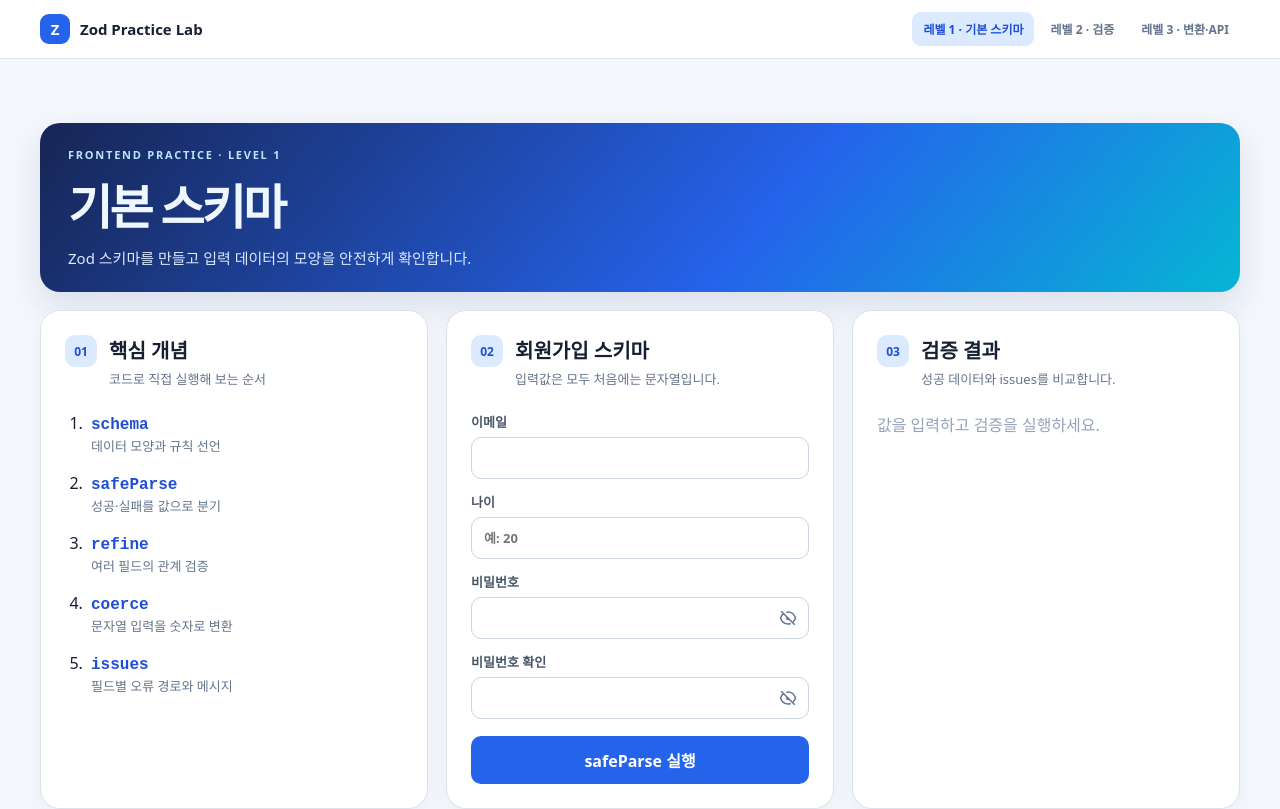
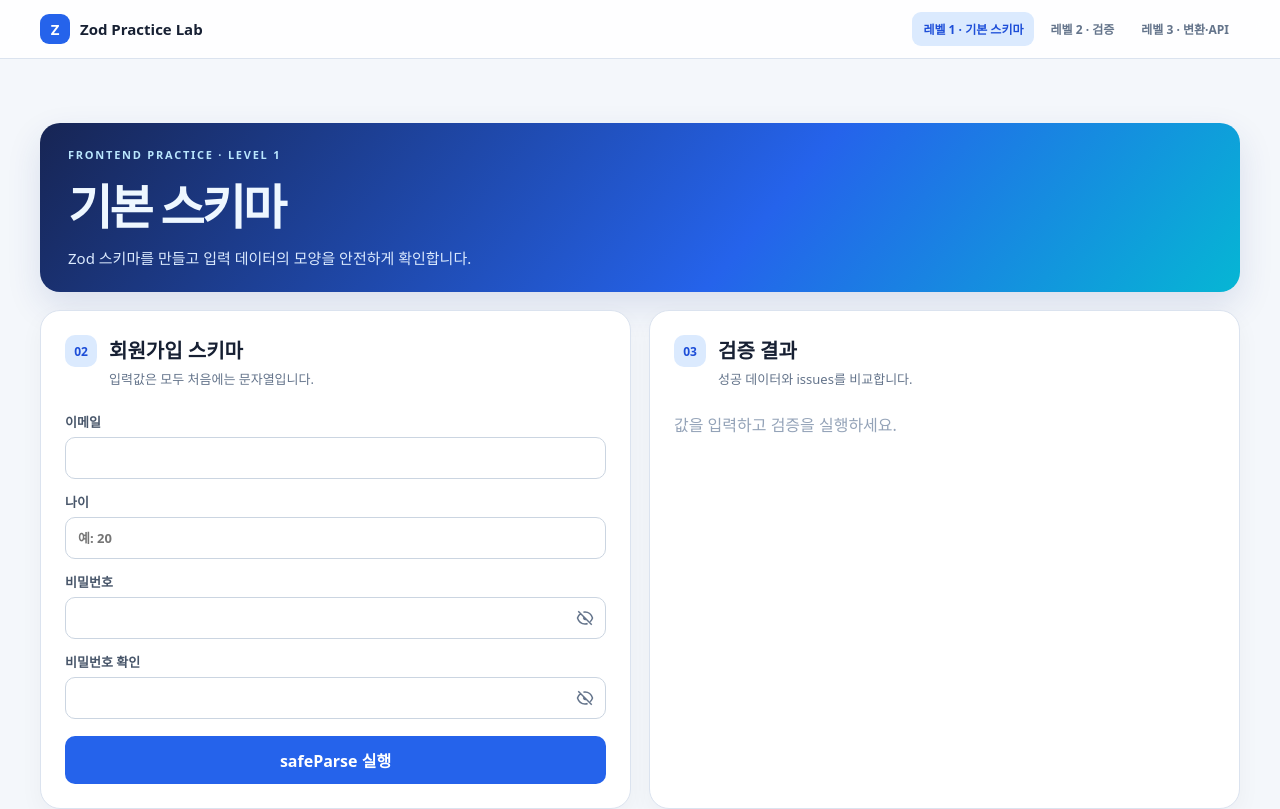
Before and after one commit to dota-pilot1/sample-pkt-project, a Next.js app in the folder prac-front/prac-zod/: page /level-1 in a window 1280 px wide. Shown: the top 809 px of the page. Built offline with nearby package versions, Linux system fonts and the light colour scheme.

Commit message:
refactor(zod): simplify level 1 practice screen

```diff
--- a/prac-front/prac-zod/src/app/globals.css
+++ b/prac-front/prac-zod/src/app/globals.css
@@ -14,6 +14,7 @@ h1 { margin: 0; font-size: clamp(30px, 5vw, 48px); letter-spacing: -.06em; }
 .level-placeholder .eyebrow { margin: 0; color: #2563eb; } .level-placeholder h1 { margin: 0; font-size: clamp(36px, 6vw, 60px); } .level-placeholder p { max-width: 520px; margin: 0; color: #64748b; } .level-placeholder span { margin-top: 10px; border-radius: 999px; padding: 8px 14px; color: #1d4ed8; background: #dbeafe; font-size: 12px; font-weight: 900; }
 .lesson-grid { display: grid; grid-template-columns: repeat(3, 1fr); gap: 18px; margin-top: 18px; } .lesson-tile { padding: 24px; border: 1px solid #dbe3ef; border-radius: 20px; background: #fff; box-shadow: 0 8px 24px #1720330a; } .tile-number { display: grid; place-items: center; width: 32px; height: 32px; margin-bottom: 20px; border-radius: 10px; color: #1d4ed8; background: #dbeafe; font-size: 12px; font-weight: 900; } .lesson-tile h2 { font-size: 20px; } .lesson-tile > p { min-height: 42px; color: #64748b; font-size: 13px; line-height: 1.6; } .lesson-tile pre { min-height: 160px; margin: 20px 0; white-space: pre-wrap; } .lesson-tile > span { display: inline-block; border-radius: 999px; padding: 7px 10px; color: #64748b; background: #f1f5f9; font-size: 11px; font-weight: 900; }
 .grid { display: grid; grid-template-columns: repeat(3, 1fr); gap: 18px; margin-top: 18px; }
+.practice-grid { display: grid; grid-template-columns: minmax(0, 1fr) minmax(0, 1fr); gap: 18px; margin-top: 18px; }
 .card { min-height: 360px; padding: 24px; border: 1px solid #dbe3ef; border-radius: 20px; background: #fff; box-shadow: 0 8px 24px #1720330a; }
 .card-title { display: flex; gap: 12px; align-items: flex-start; margin-bottom: 24px; }
 .card-title > span { display: grid; place-items: center; width: 32px; height: 32px; border-radius: 10px; color: #1d4ed8; background: #dbeafe; font-size: 12px; font-weight: 900; }
@@ -26,4 +27,4 @@ button { margin-top: 4px; border: 0; border-radius: 10px; padding: 12px; color:
 footer { margin-top: 18px; padding: 17px 20px; border-radius: 14px; color: #475569; background: #e0f2fe; font-size: 13px; } footer span { margin-right: 10px; color: #0369a1; font-weight: 900; }
 .topic-nav { display: flex; align-items: center; gap: 8px; margin-top: 18px; padding: 12px; border: 1px solid #dbe3ef; border-radius: 14px; background: #fff; } .topic-nav span { margin-right: auto; color: #64748b; font-size: 12px; font-weight: 900; } .topic-nav a { border-radius: 8px; padding: 8px 10px; color: #1d4ed8; background: #eff6ff; font-size: 12px; font-weight: 800; text-decoration: none; } .topic-nav a:hover { background: #dbeafe; }
 .lesson-card { max-width: 820px; margin: 18px auto 0; padding: 32px; border: 1px solid #dbe3ef; border-radius: 20px; background: #fff; box-shadow: 0 8px 24px #1720330a; } .lesson-label { margin: 0 0 8px; color: #2563eb; font-size: 11px; font-weight: 900; letter-spacing: .14em; } .lesson-card h2 { font-size: 28px; } .lesson-card > p:not(.lesson-label) { color: #64748b; } .lesson-card pre { margin: 24px 0; } .lesson-note { display: flex; gap: 12px; padding: 14px 16px; border-radius: 12px; background: #eff6ff; font-size: 13px; } .lesson-note b { color: #1d4ed8; white-space: nowrap; } .lesson-note span { color: #475569; }
-@media (max-width: 850px) { .header-inner { align-items: flex-start; flex-direction: column; gap: 10px; } .grid, .lesson-grid { grid-template-columns: 1fr; } .card { min-height: auto; } .shell { padding-top: 28px; } }
+@media (max-width: 850px) { .header-inner { align-items: flex-start; flex-direction: column; gap: 10px; } .grid, .practice-grid, .lesson-grid { grid-template-columns: 1fr; } .card { min-height: auto; } .shell { padding-top: 28px; } }
--- a/prac-front/prac-zod/src/app/level-1/page.tsx
+++ b/prac-front/prac-zod/src/app/level-1/page.tsx
@@ -101,45 +101,13 @@ export default function HomePage() {
 
   return (
     <main className="shell">
-      {/* 화면 구조: 개념 설명 → 입력 폼 → 검증 결과 순서로 학습한다. */}
+      {/* 화면 구조: 입력 폼 → 검증 결과 순서로 핵심 흐름만 확인한다. */}
       <header className="hero">
         <p className="eyebrow">FRONTEND PRACTICE · LEVEL 1</p>
         <h1>기본 스키마</h1>
         <p>Zod 스키마를 만들고 입력 데이터의 모양을 안전하게 확인합니다.</p>
       </header>
-      <section className="grid">
-        <article className="card">
-          <div className="card-title">
-            <span>01</span>
-            <div>
-              <h2>핵심 개념</h2>
-              <p>코드로 직접 실행해 보는 순서</p>
-            </div>
-          </div>
-          <ol className="topics">
-            {/* 왼쪽 목록은 실행할 Zod 핵심 개념을 한눈에 보여준다. */}
-            <li>
-              <b>schema</b>
-              <span>데이터 모양과 규칙 선언</span>
-            </li>
-            <li>
-              <b>safeParse</b>
-              <span>성공·실패를 값으로 분기</span>
-            </li>
-            <li>
-              <b>refine</b>
-              <span>여러 필드의 관계 검증</span>
-            </li>
-            <li>
-              <b>coerce</b>
-              <span>문자열 입력을 숫자로 변환</span>
-            </li>
-            <li>
-              <b>issues</b>
-              <span>필드별 오류 경로와 메시지</span>
-            </li>
-          </ol>
-        </article>
+      <section className="practice-grid">
         <article className="card">
           <div className="card-title">
             <span>02</span>
@@ -260,10 +228,6 @@ export default function HomePage() {
         <Link href="/level-1/safe-parse">safeParse와 issues</Link>
         <Link href="/level-1/object">객체 스키마와 타입</Link>
       </nav>
-      <footer>
-        <span>다음 단계</span> API 응답 검증 → transform / preprocess → React
-        Hook Form resolver
-      </footer>
     </main>
   );
 }
```
